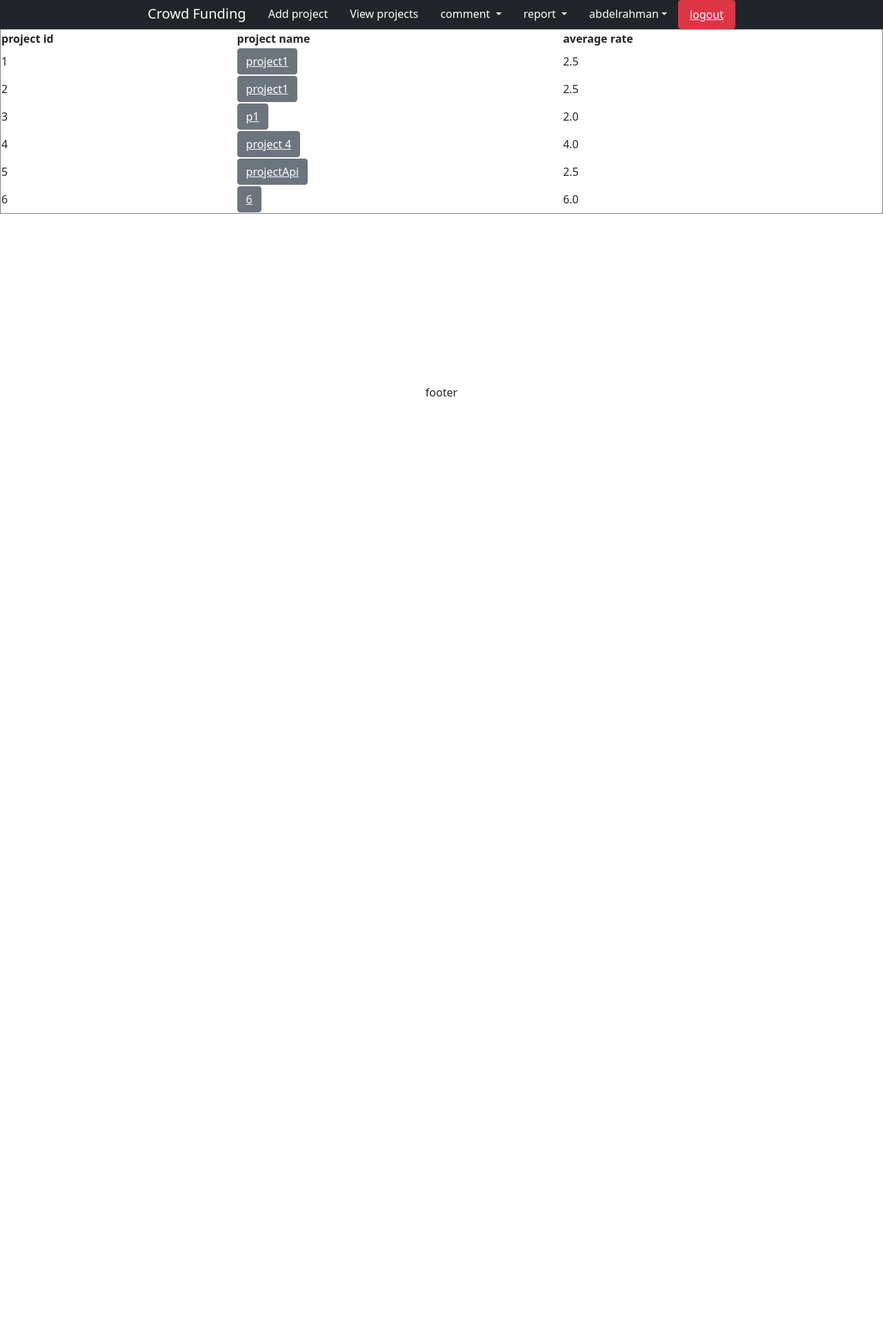
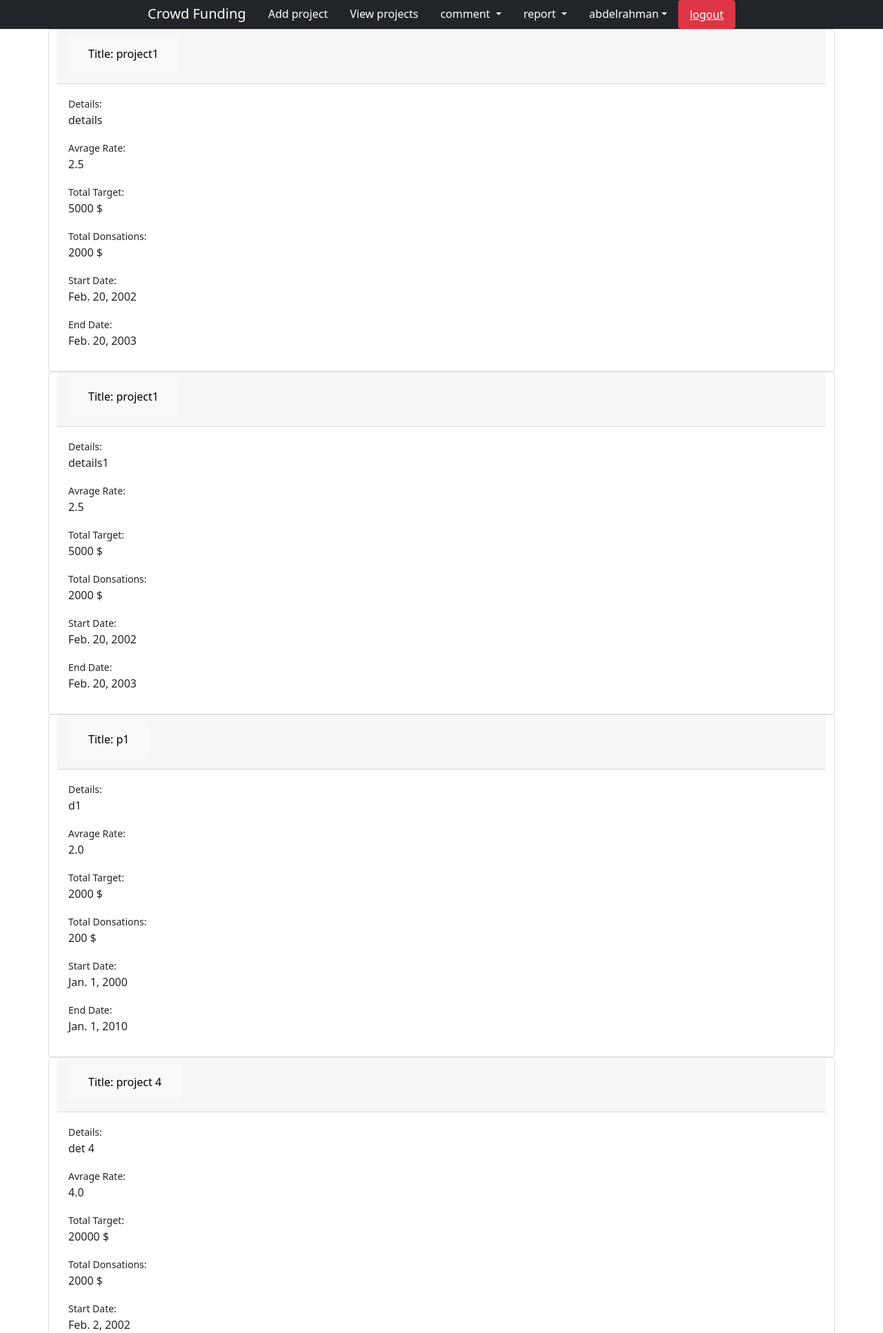
Before and after one commit to abdelrahman35/Django-project, a Django app: a page that uses templates/project/viewproject.html in a window 1280 px wide. Shown: the top 1933 px of the page at 69% size. Before the commit the page ends 575 px from the top, so only its background shows below. Run offline with Django 3.2, Linux system fonts and the light colour scheme; a user stored in the database is signed in; data comes from the database, SQL or seed files in the repository; both versions use the stored data as it was after the commit; some libraries are stand-ins or nearby versions.

Commit message:
handle design of viw projects

```diff
--- a/projectApp/urls.py
+++ b/projectApp/urls.py
@@ -10,6 +10,7 @@ urlpatterns = [
     # path('', userApp.views.home),
     path('projectadd',views.AddProject,name='projectadd'),
     path('viewprojects',views.viewproject,name='viewprojects'),
+    path('viewLatest',views.viewLatest,name='viewLatest'),
     path('idproject/<int:id>/',views.projectDetails,name='projectdetails'),
     path('viewcomment',views.viewComments,name='viewcomment'),
     path('viewreport', views.viewReports, name='viewreport'),
--- a/projectApp/views.py
+++ b/projectApp/views.py
@@ -7,8 +7,9 @@ from .forms import ProjectAddForm , AddCommentForm ,AddReportForm ,Commentsrepor
 from django.contrib.auth.decorators import login_required
 from rest_framework import viewsets, generics
 from .api import Studentser
+from .models import Projects , Projectcomments
+
 # Create your views here.
-from .models import Projects , Projectcomments
 
 @login_required
 def AddProject(request):
@@ -49,11 +50,7 @@ class ApiStudent(generics.ListCreateAPIView):
     queryset = Projects.objects.all()
     serializer_class = Studentser
 
-'''
-def viewComments(request, project_id):
-    comment = Projectcomments.objects.filter(project_id__projectcomments=project_id)
-    return render(request, 'project/showproject.html', {'comment':comment})
-    '''
+
 @login_required
 def viewComments(request):
     comment = Projectcomments.objects.all()
@@ -74,28 +71,7 @@ def viewReports(request):
     report = Commentsreport.objects.all()
     return render(request, 'project/viewReport.html', {'report':report})
 
-#
-# def CommentAddView(request):
-#     form = AddCommentForm()
-#     if request.method == "POST":
-#         form = AddCommentForm(request.POST)
-#         if form.is_valid():
-#             commentform = form.save()
-#             commentform.user = request.user
-#             commentform.save()
-#             return redirect('projectDetails')
-#     return render(request, 'project/showproject.html', {'form': form})
-#
-#
-# def AddcommentHTML(request):
-#     if(request.method=='GET'):
-#
-#         return render(request, 'base.html',{})
-#     else:
-#         print(request.POST)
-#         #create student object
-#         comment =Projectcomments.objects.create(comment=request.POST['comment'],project_id_id=request.POST['project_id'])
-#         if (comment):
-#             return render(request, 'project/showproject.html', {'msg': 'Student is added '})
-#         else:
-#             return render(request, 'base.html', {'msg':'Error' })
+
+def viewLatest(request):
+    latestProjects = Projects.objects.all().order_by('-project_id')[:5][::-1]
+    return render(request, 'project/home.html', {'latestProjects': latestProjects})
--- a/templates/project/viewproject.html
+++ b/templates/project/viewproject.html
@@ -3,22 +3,92 @@
 
 {% block name %}
  {% csrf_token %}
-<table border="1" width="100%">
- <tr>
-        <th> project id </th>
-        <th> project name </th>
-        <th> average rate  </th>
 
- {% for project in projectslist %}
-<tr>
-<a>
-        <td>{{ project.project_id }}</td>
-        <td><button class="btn btn-secondary" ><a class="link" style="color: white" href="{% url 'projectdetails' project.project_id %}">{{ project.title }}</a></button></td>
-        <td>{{ project.avg_rate }}</td>
-     <td>
-     </a>
- {% endfor %}
 
-</table>
+
+ <div class="container"> {% for project in projectslist %}
+
+       <div class="row">
+           <div class="card w-100">
+               <div class="card-header">
+                   <p class="card-title"><button class="btn btn-light" ><a class="nav-link" style="color: black" href="{% url 'projectdetails' project.project_id %}">Title: {{ project.title }}</a></button></p>
+               </div>
+               <div class="card-body">
+                      <small>Details:</small>
+                   <p>{{project.project_details}} </p>
+                      <small>Avrage Rate:</small>
+                   <p>{{ project.avg_rate }}</p>
+                      <small>Total Target:</small>
+                   <p>{{project.total_target}} $ </p>
+                      <small>Total Donsations:</small>
+                   <p>{{project.total_donations}} $ </p>
+                      <small>Start Date:</small>
+                   <p>{{project.start_date}}  </p>
+                      <small>End Date:</small>
+                   <p>{{project.end_date}}  </p>
+               </div>
+
+           </div>
+       </div><!-- End OF Row--> {% endfor %}
+
+       <div class="row mt-2 justify-content-between">
+           <div class="card">
+               <img src="UP/1.jpg" class="card-img" />
+               <div class="card-body">
+                   <p>Card Body </p>
+               </div>
+               <div class="card-footer">
+                   <p>Footer of Card </p>
+               </div>
+           </div>
+
+
+           <div class="card">
+               <img src="UP/1.jpg" class="card-img" />
+               <div class="card-body">
+                   <p>Card Body </p>
+               </div>
+               <div class="card-footer">
+                   <p>Footer of Card </p>
+               </div>
+           </div>
+       </div><!-- End OF Row-->
+
+
+
+
+
+
+
+
+
+
+
+
+
+
+
+
+
+
+
+           </div>
+
+
+       </div><!-- End OF Row-->
+
+
+
+
+           </div>
+       </div>
+
+
+
+           </div>
+       </div>
+
+
+   </div>
 
 {% endblock name %}
```
Also changed, not shown: templates/project/home.html (+19 -0 lines), db.sqlite3.
